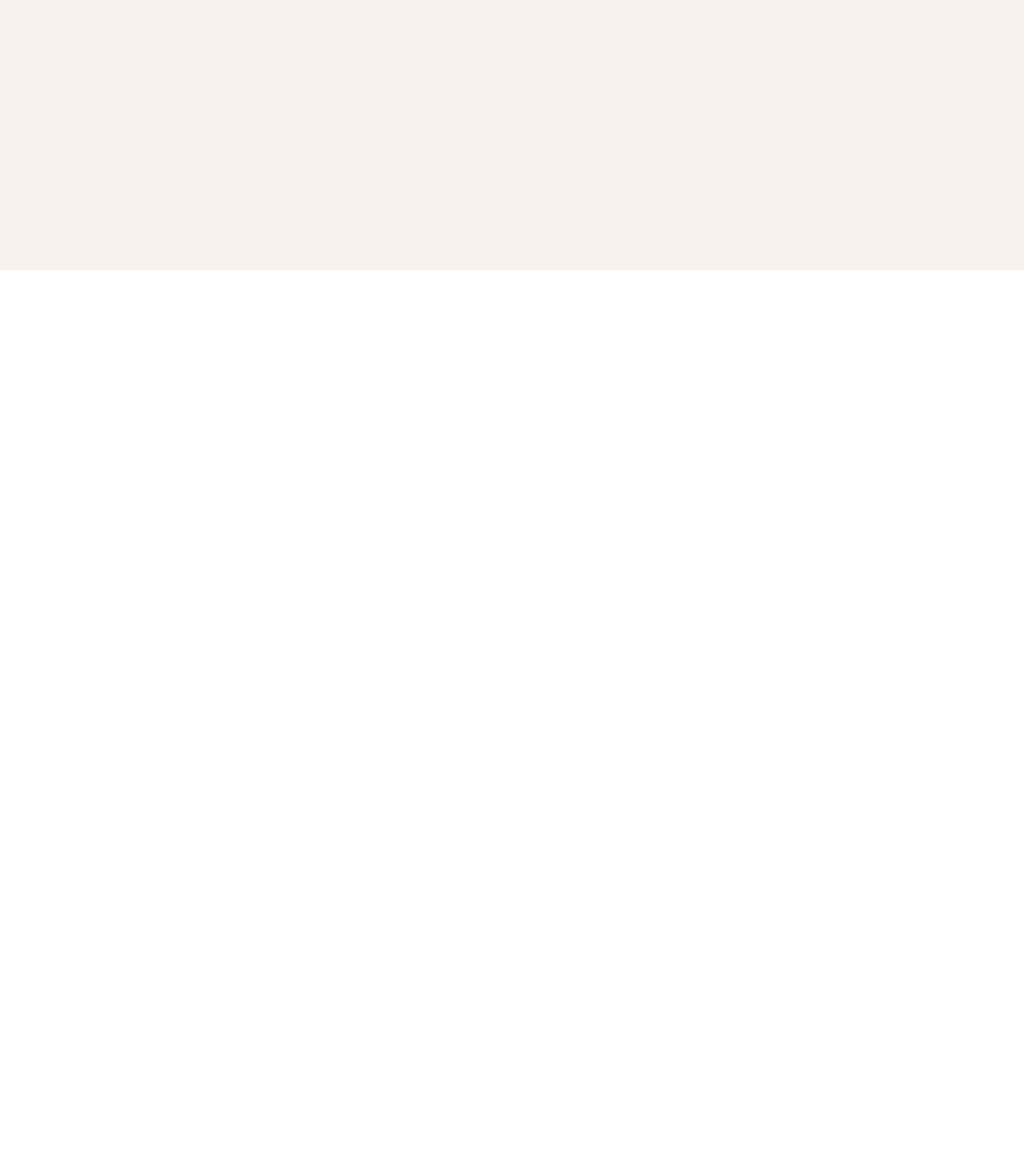
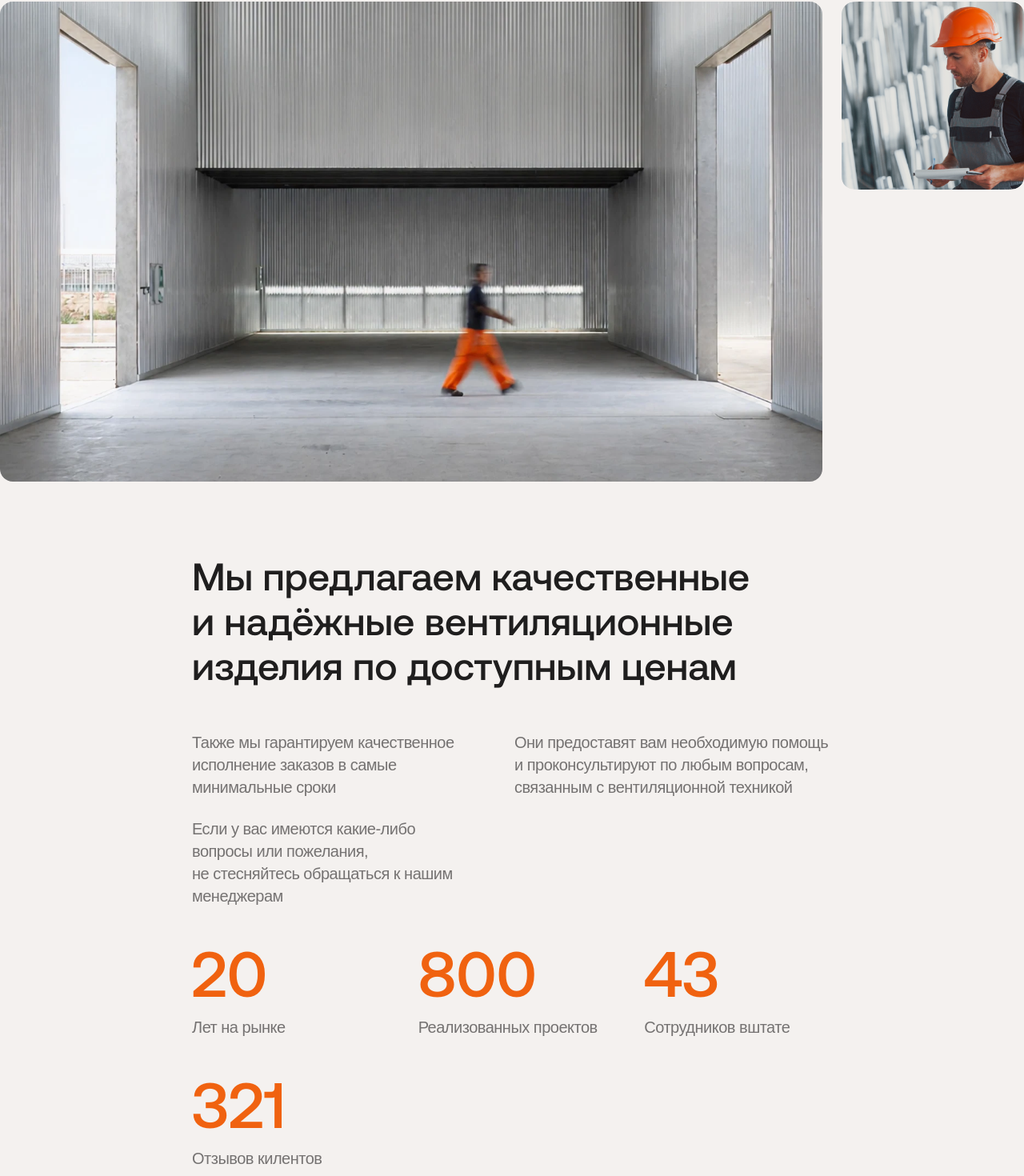
Before and after one commit to kinnaamf/art-klimat-vue, a Vue app: page / in a window 1280 px wide. Shown: the part 8824-10294 px from the top of the page at 80% size. Before the commit the page ends 9162 px from the top, so only its background shows below. Built offline with nearby package versions, Linux system fonts and the light colour scheme; a web font is replaced by a local one.

Commit message:
feat: add about section

```diff
--- a/src/assets/styles/components.css
+++ b/src/assets/styles/components.css
@@ -175,4 +175,24 @@
   .product-text-container {
     @apply flex flex-col gap-1;
   }
+
+  /* ABOUT SECTION STYLES */
+
+  .about-image-container {
+    @apply inline-grid gap-6 self-stretch;
+    grid-template-rows: repeat(1,fit-content(100%));
+    grid-template-columns: minmax(0,4.50fr) minmax(0,1fr)
+  }
+
+  .about-image {
+    @apply rounded-2xl w-full object-cover
+  }
+
+  .about-title {
+    @apply text-orange;
+    font-size: 80px;
+    font-style: normal;
+    font-weight: 500;
+    line-height: 88px;
+  }
 }
--- /dev/null
+++ b/src/components/sections/AboutDescription.vue
@@ -0,0 +1,32 @@
+<script setup lang="ts">
+import AboutList from "@/components/sections/AboutList.vue";
+import { useStats } from "@/composables/useStats.ts";
+
+const { stats } = useStats();
+</script>
+
+<template>
+  <div class="max-w-[800px] mx-auto space-y-12">
+    <div>
+      <h2 class="h2">
+        Мы предлагаем качественные и надёжные вентиляционные изделия по доступным ценам
+      </h2>
+    </div>
+    <div class="flex gap-16">
+      <div class="flex flex-col gap-6">
+        <span class="text-big">Также мы гарантируем качественное исполнение заказов в самые минимальные сроки</span>
+        <span class="text-big">Если у вас имеются какие‑либо вопросы или пожелания, не стесняйтесь обращаться к нашим менеджерам</span>
+      </div>
+      <div>
+        <span class="text-big">Они предоставят вам необходимую помощь и проконсультируют по любым вопросам, связанным с вентиляционной техникой</span>
+      </div>
+    </div>
+    <div>
+      <AboutList :stats="stats" />
+    </div>
+  </div>
+</template>
+
+<style scoped lang="postcss">
+
+</style>
--- /dev/null
+++ b/src/components/sections/AboutItem.vue
@@ -0,0 +1,18 @@
+<script setup lang="ts">
+import type { Stat } from "@/composables/useStats.ts";
+
+defineProps<{
+  stat: Stat
+}>()
+</script>
+
+<template>
+  <div>
+    <h2 class="about-title">{{ stat.title }}</h2>
+    <span class="text-big">{{ stat.description }}</span>
+  </div>
+</template>
+
+<style scoped lang="postcss">
+
+</style>
--- /dev/null
+++ b/src/components/sections/AboutList.vue
@@ -0,0 +1,20 @@
+<script setup lang="ts">
+import type { Stat } from "@/composables/useStats.ts";
+import AboutItem from "@/components/sections/AboutItem.vue";
+
+defineProps<{
+  stats: Stat
+}>()
+</script>
+
+<template>
+<div class="grid grid-cols-3 gap-12">
+  <div v-for="stat in stats">
+    <AboutItem :stat="stat"/>
+  </div>
+</div>
+</template>
+
+<style scoped lang="postcss">
+
+</style>
--- a/src/components/sections/AboutSection.vue
+++ b/src/components/sections/AboutSection.vue
@@ -1,9 +1,17 @@
 <script setup lang="ts">
 
+import AboutDescription from "@/components/sections/AboutDescription.vue";
 </script>
 
 <template>
+  <div class="space-y-24">
+    <div class="about-image-container">
+      <img src="/images/production-slider/slide-1.png" alt="" class="about-image h-[600px] aspect-video">
+      <img src="/images/production-slider/slide-2.png" alt="" class="about-image h-[235px] aspect-square">
+    </div>
 
+    <AboutDescription/>
+  </div>
 </template>
 
 <style scoped lang="postcss">
--- /dev/null
+++ b/src/composables/useStats.ts
@@ -0,0 +1,29 @@
+export interface Stat {
+  title: string
+  description: string
+}
+
+export const useStats = () => {
+  const stats = [
+    {
+      title: 20,
+      description: 'Лет на рынке'
+    },
+    {
+      title: 800,
+      description: 'Реализованных проектов'
+    },
+    {
+      title: 43,
+      description: 'Сотрудников вштате'
+    },
+    {
+      title: 321,
+      description: 'Отзывов килентов'
+    },
+  ]
+
+  return {
+    stats,
+  }
+}
```
